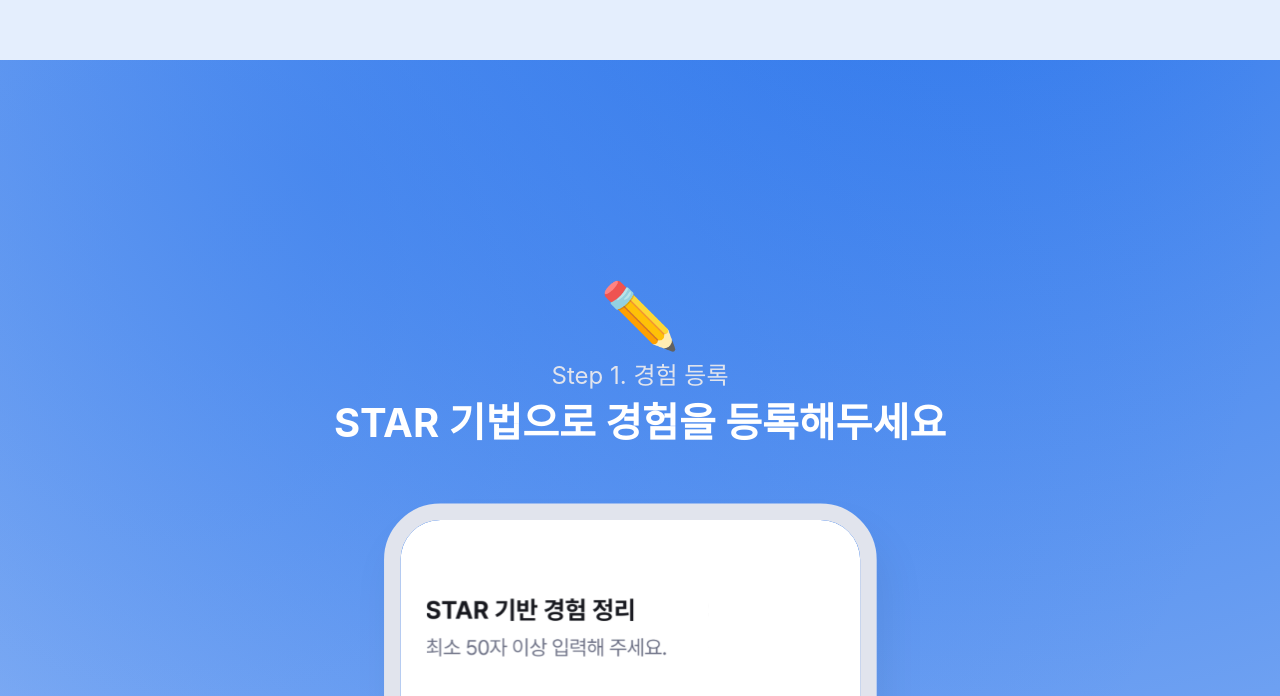
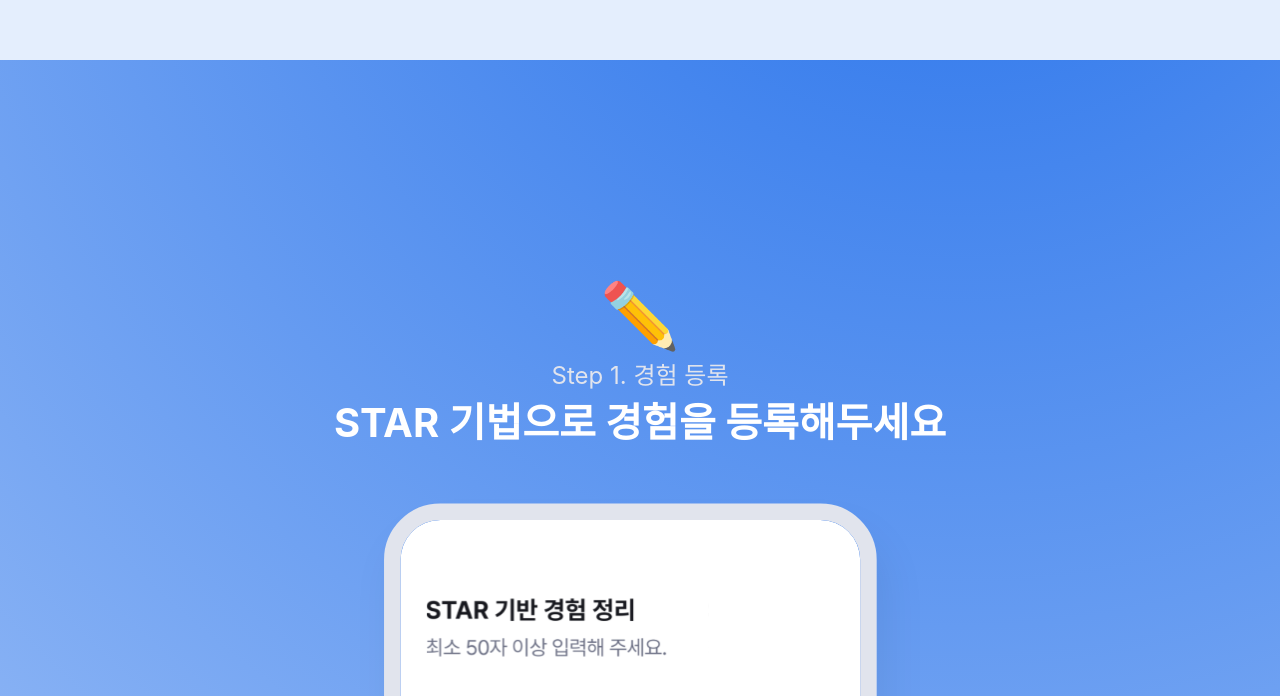
Before and after one commit to Nexters-Logit/logit-landing, a Next.js app: page / in a window 1280 px wide. Shown: the part 4744-5440 px from the top of the page. Built offline with nearby package versions, Linux system fonts and the light colour scheme; a web font is replaced by a local one.

Commit message:
feat: Features Step1/2 gradient 및 배경색 피그마 기준으로 정확히 수정

```diff
--- a/src/components/sections/Features.tsx
+++ b/src/components/sections/Features.tsx
@@ -1,3 +1,9 @@
+import React from "react";
+
+interface GradientConfig {
+  style: React.CSSProperties;
+}
+
 interface FeatureStepProps {
   emoji: string;
   emojiColor: string;
@@ -6,6 +12,8 @@ interface FeatureStepProps {
   imageSrc: string;
   imageWidth: number;
   imageHeight: number;
+  background: string;
+  gradients?: GradientConfig[];
 }
 
 function FeatureStep({
@@ -16,38 +24,14 @@ function FeatureStep({
   imageSrc,
   imageWidth,
   imageHeight,
+  background,
+  gradients = [],
 }: FeatureStepProps) {
   return (
-    <section className="relative w-full overflow-hidden" style={{ minHeight: "100vh", background: "#E4EEFD" }}>
-      {/* 배경 radial gradient — 대형 */}
-      <div
-        className="pointer-events-none"
-        style={{
-          position: "absolute",
-          left: "-1726px",
-          top: "-3021px",
-          width: "5373px",
-          height: "5373px",
-          borderRadius: "5373px",
-          background: "radial-gradient(50% 50% at 50% 50%, #2571EB 0%, rgba(216, 231, 255, 0.00) 100%)",
-          zIndex: 0,
-        }}
-      />
-
-      {/* 배경 radial gradient — 우측 보조 */}
-      <div
-        className="pointer-events-none"
-        style={{
-          position: "absolute",
-          top: "-841px",
-          right: "-1px",
-          width: "1921px",
-          height: "1921px",
-          borderRadius: "1921px",
-          background: "radial-gradient(50% 50% at 50% 50%, rgba(37, 113, 235, 0.36) 0%, rgba(216, 231, 255, 0.00) 100%)",
-          zIndex: 0,
-        }}
-      />
+    <section className="relative w-full overflow-hidden" style={{ minHeight: "100vh", background }}>
+      {gradients.map((g, i) => (
+        <div key={i} className="pointer-events-none" style={{ position: "absolute", zIndex: 0, ...g.style }} />
+      ))}
 
       {/* 텍스트 */}
       <div
@@ -64,39 +48,13 @@ function FeatureStep({
           zIndex: 1,
         }}
       >
-        <p
-          style={{
-            alignSelf: "stretch",
-            color: emojiColor,
-            textAlign: "center",
-            fontSize: "64px",
-            fontWeight: 400,
-            lineHeight: "120%",
-          }}
-        >
+        <p style={{ alignSelf: "stretch", color: emojiColor, textAlign: "center", fontSize: "64px", fontWeight: 400, lineHeight: "120%" }}>
           {emoji}
         </p>
-        <p
-          style={{
-            alignSelf: "stretch",
-            color: emojiColor,
-            textAlign: "center",
-            fontSize: "24px",
-            fontWeight: 400,
-            lineHeight: "120%",
-          }}
-        >
+        <p style={{ alignSelf: "stretch", color: emojiColor, textAlign: "center", fontSize: "24px", fontWeight: 400, lineHeight: "120%" }}>
           {stepLabel}
         </p>
-        <p
-          style={{
-            color: "#FFFFFF",
-            textAlign: "center",
-            fontSize: "40px",
-            fontWeight: 700,
-            lineHeight: "120%",
-          }}
-        >
+        <p style={{ color: "#FFFFFF", textAlign: "center", fontSize: "40px", fontWeight: 700, lineHeight: "120%" }}>
           {heading}
         </p>
       </div>
@@ -131,6 +89,19 @@ export default function Features() {
         imageSrc="/feature-step1.svg"
         imageWidth={570}
         imageHeight={647}
+        background="#E4EEFD"
+        gradients={[
+          {
+            style: {
+              left: "-1726px",
+              top: "-3021px",
+              width: "5373px",
+              height: "5373px",
+              borderRadius: "5373px",
+              background: "radial-gradient(50% 50% at 50% 50%, #2571EB 0%, rgba(216, 231, 255, 0.00) 100%)",
+            },
+          },
+        ]}
       />
       <FeatureStep
         emoji="⌨️"
@@ -140,6 +111,39 @@ export default function Features() {
         imageSrc="/feature-step2.svg"
         imageWidth={493}
         imageHeight={637}
+        background="#ABC9F8"
+        gradients={[
+          {
+            style: {
+              top: "-841px",
+              right: "-1px",
+              width: "1921px",
+              height: "1921px",
+              borderRadius: "1921px",
+              background: "radial-gradient(50% 50% at 50% 50%, rgba(37, 113, 235, 0.36) 0%, rgba(216, 231, 255, 0.00) 100%)",
+            },
+          },
+          {
+            style: {
+              top: "519px",
+              left: "-757px",
+              width: "2021px",
+              height: "1228px",
+              borderRadius: "2021px",
+              background: "radial-gradient(50% 50% at 50% 50%, rgba(37, 113, 235, 0.18) 0%, rgba(216, 231, 255, 0.00) 100%)",
+            },
+          },
+          {
+            style: {
+              top: "-32px",
+              left: "1347px",
+              width: "1287px",
+              height: "1287px",
+              borderRadius: "1287px",
+              background: "radial-gradient(50% 50% at 50% 50%, rgba(37, 113, 235, 0.24) 0%, rgba(216, 231, 255, 0.00) 100%)",
+            },
+          },
+        ]}
       />
     </>
   );
```
